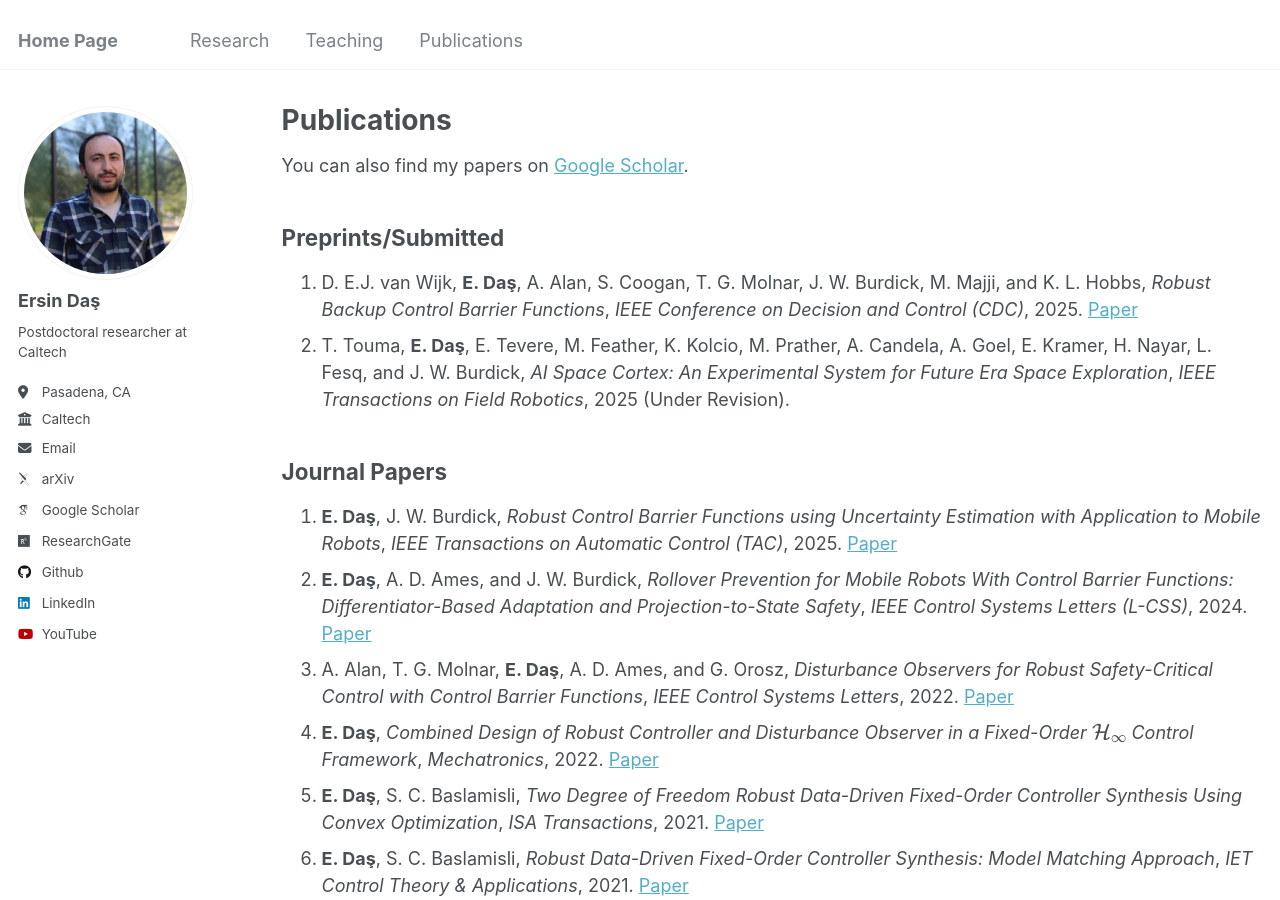
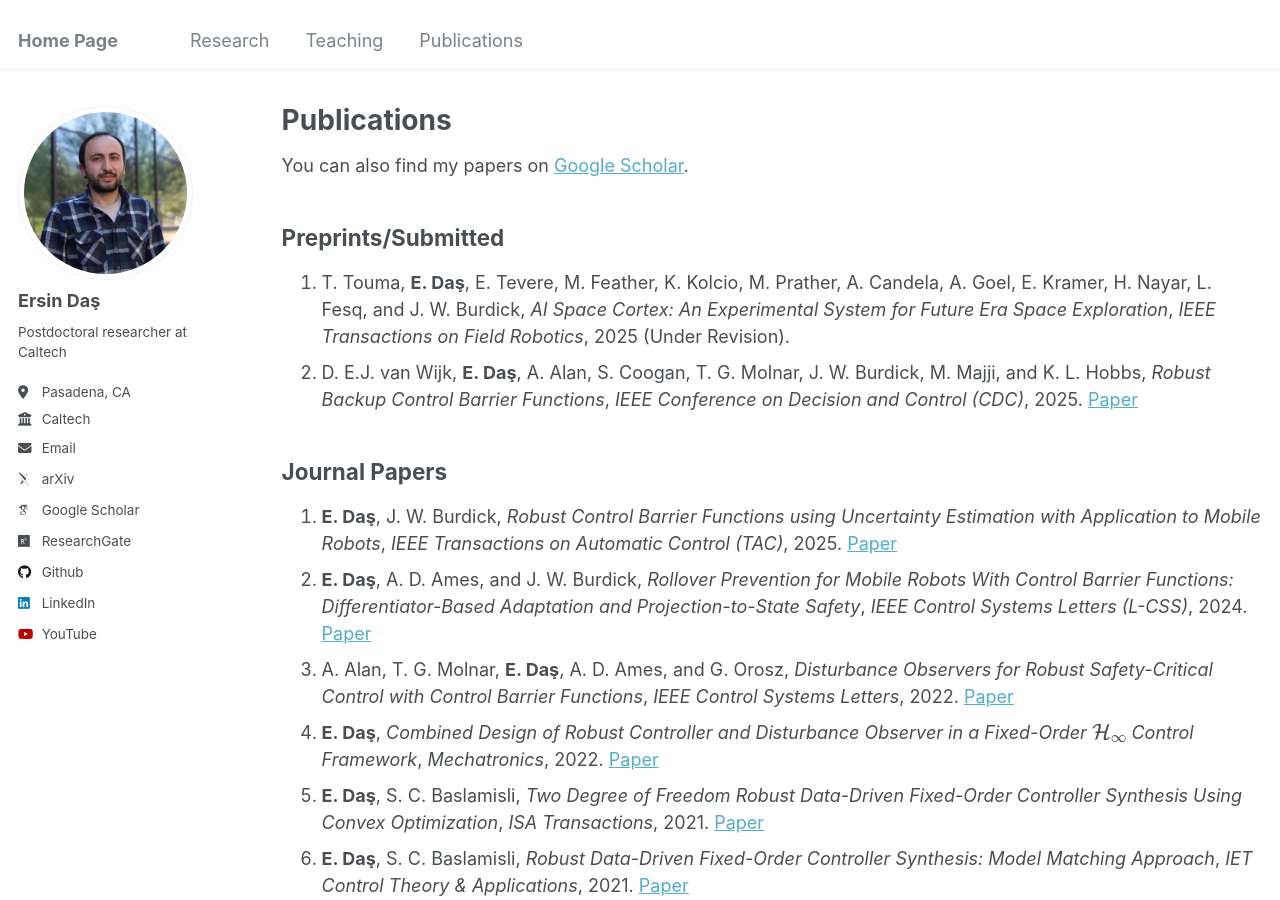
Before and after one commit to ersindas/ersindas.github.io, a Jekyll site: the page built from _pages/publications.md, in a window 1280 px wide and 900 px high. Built offline with Jekyll 4.4.1, drawn with Linux system fonts in a browser that asks for light colours; some web fonts are replaced.

```diff
--- a/_pages/publications.md
+++ b/_pages/publications.md
@@ -8,10 +8,9 @@ author_profile: true
  <div class="wordwrap">You can also find my papers on <a href="{{site.author.googlescholar}}">Google Scholar</a>.
 
 ## Preprints/Submitted
-
-1. D. E.J. van Wijk, **E. Daş**, A. Alan, S. Coogan, T. G. Molnar, J. W. Burdick, M. Majji, and K. L. Hobbs, *Robust Backup Control Barrier Functions*, *IEEE Conference on Decision and Control (CDC)*, 2025. [Paper](https://arxiv.org/pdf/2503.15734)
-2. T. Touma, **E. Daş**, E. Tevere, M. Feather, K. Kolcio, M. Prather, A. Candela, A. Goel, E. Kramer, H. Nayar, L. Fesq, and J. W. Burdick, *AI Space Cortex: An Experimental System for
+1. T. Touma, **E. Daş**, E. Tevere, M. Feather, K. Kolcio, M. Prather, A. Candela, A. Goel, E. Kramer, H. Nayar, L. Fesq, and J. W. Burdick, *AI Space Cortex: An Experimental System for
 Future Era Space Exploration*, *IEEE Transactions on Field Robotics*, 2025 (Under Revision).
+2. D. E.J. van Wijk, **E. Daş**, A. Alan, S. Coogan, T. G. Molnar, J. W. Burdick, M. Majji, and K. L. Hobbs, *Robust Backup Control Barrier Functions*, *IEEE Conference on Decision and Control (CDC)*, 2025. [Paper](https://arxiv.org/pdf/2503.15734)
 
 ## Journal Papers
 
```
